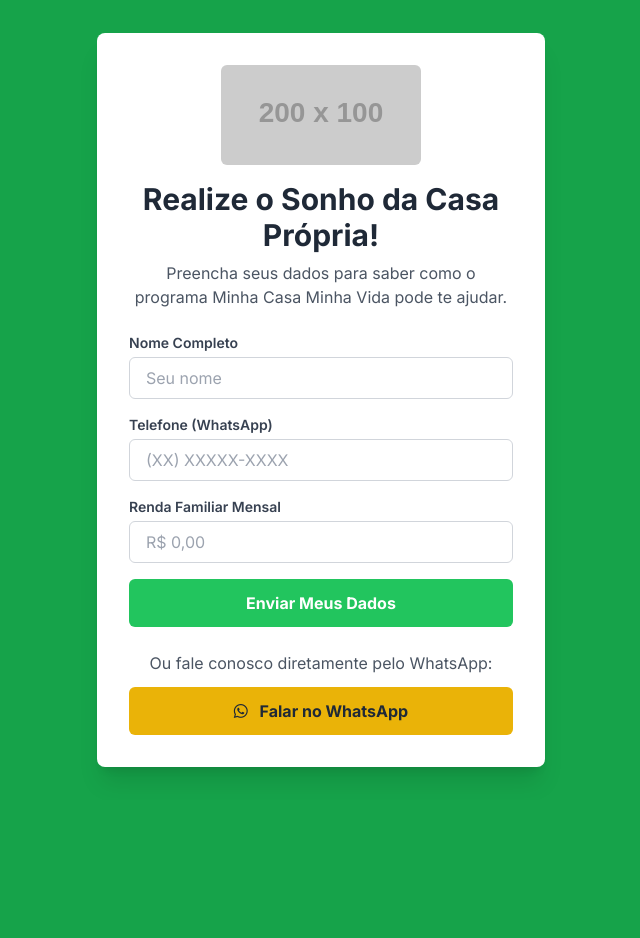
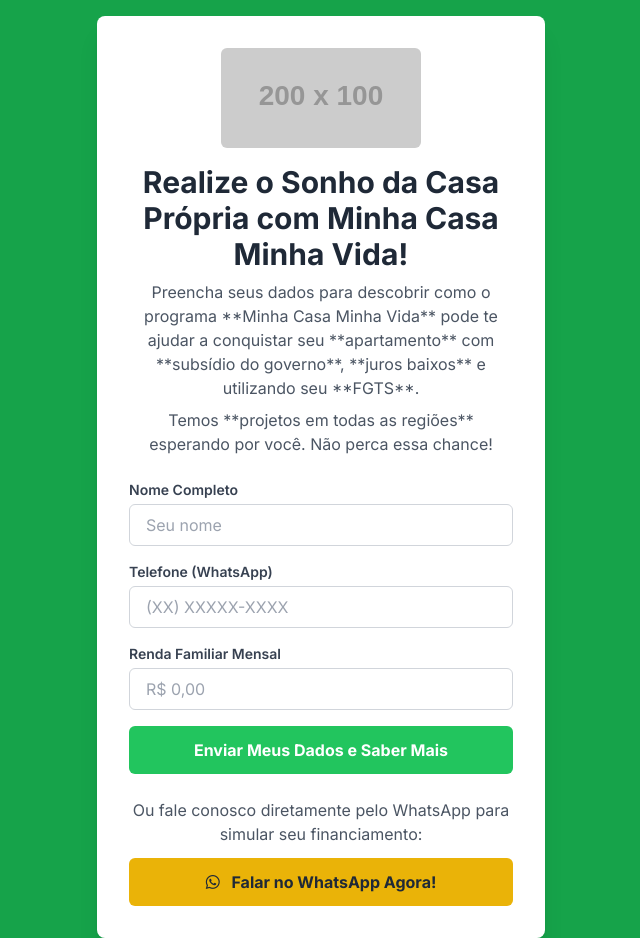
Before and after one commit to Cmaciel1430/SaibaMaisMinhaCasa, a plain HTML site: page index.html in a window 1280 px wide. Shown: the top 938 px of the page, without its empty margins (319-959 px from the left). Before the commit the page ends 800 px from the top, so only its background shows below. Drawn offline with nearby package versions, Linux system fonts and the light colour scheme; placeholder pictures from the web are drawn by us.

Commit message:
Update index.html

```diff
--- a/index.html
+++ b/index.html
@@ -3,7 +3,12 @@
 <head>
     <meta charset="UTF-8">
     <meta name="viewport" content="width=device-width, initial-scale=1.0">
-    <title>Minha Casa Minha Vida - Seu Novo Lar</title>
+    <!-- Título otimizado para SEO -->
+    <title>Minha Casa Minha Vida: Apartamentos com Subsídio e FGTS | Conquiste Seu Lar</title>
+    <!-- Meta Description: Descrição que aparece nos resultados de busca -->
+    <meta name="description" content="Realize o sonho da casa própria com o programa Minha Casa Minha Vida. Apartamentos com subsídio, juros baixos e uso do FGTS em todas as regiões. Fale conosco!">
+    <!-- Meta Keywords: Palavras-chave relevantes para a busca (opcional, mas bom ter) -->
+    <meta name="keywords" content="Minha Casa Minha Vida, apartamento, casa própria, subsídio, FGTS, financiamento, juros baixos, imóveis, comprar apartamento, primeiro imóvel, programa habitacional">
     <!-- Carrega o Tailwind CSS para estilização -->
     <script src="https://cdn.tailwindcss.com"></script>
     <!-- Carrega a fonte Inter do Google Fonts -->
@@ -23,9 +28,10 @@
         <div class="text-center mb-6">
             <!-- Logo do Minha Casa Minha Vida (placeholder) -->
             <!-- Substitua esta URL pela imagem real do logo, se tiver uma -->
-            <img src="https://placehold.co/200x100/007bff/ffffff?text=Minha+Casa+Minha+Vida+Logo" alt="Logo Minha Casa Minha Vida" class="mx-auto mb-4 rounded-md">
-            <h1 class="text-3xl font-bold text-gray-800 mb-2">Realize o Sonho da Casa Própria!</h1>
-            <p class="text-gray-600">Preencha seus dados para saber como o programa Minha Casa Minha Vida pode te ajudar.</p>
+            <img src="https://placehold.co/200x100/007bff/ffffff?text=Minha+Casa+Minha+Vida+Logo" alt="Logo Minha Casa Minha Vida - Oportunidade de Imóvel" class="mx-auto mb-4 rounded-md">
+            <h1 class="text-3xl font-bold text-gray-800 mb-2">Realize o Sonho da Casa Própria com Minha Casa Minha Vida!</h1>
+            <p class="text-gray-600">Preencha seus dados para descobrir como o programa **Minha Casa Minha Vida** pode te ajudar a conquistar seu **apartamento** com **subsídio do governo**, **juros baixos** e utilizando seu **FGTS**.</p>
+            <p class="text-gray-600 mt-2">Temos **projetos em todas as regiões** esperando por você. Não perca essa chance!</p>
         </div>
 
         <!-- Formulário de captura de dados -->
@@ -48,18 +54,18 @@
             <!-- Botão de envio dos dados, com cor verde e responsivo -->
             <button type="submit"
                     class="w-full bg-green-500 text-white font-bold py-3 px-4 rounded-md hover:bg-green-700 focus:outline-none focus:ring-2 focus:ring-green-500 focus:ring-opacity-50 transition duration-300 ease-in-out">
-                Enviar Meus Dados
+                Enviar Meus Dados e Saber Mais
             </button>
         </form>
 
         <!-- Seção para contato direto via WhatsApp -->
         <div class="mt-6 text-center">
-            <p class="text-gray-600 mb-3">Ou fale conosco diretamente pelo WhatsApp:</p>
+            <p class="text-gray-600 mb-3">Ou fale conosco diretamente pelo WhatsApp para simular seu financiamento:</p>
             <!-- Botão do WhatsApp, com cor amarela e responsivo -->
-            <!-- IMPORTANTE: Substitua '5511953282008' pelo seu número de telefone com DDD -->
-            <a href="https://wa.me/5511953282008?text=Olá!%20Tenho%20interesse%20no%20programa%20Minha%20Casa%20Minha%20Vida." target="_blank"
+            <!-- SEU NÚMERO ATUALIZADO: 5511953282008 -->
+            <a href="https://wa.me/5511953282008?text=Olá!%20Tenho%20interesse%20no%20programa%20Minha%20Casa%20Minha%20Vida%20e%20gostaria%20de%20saber%20mais." target="_blank"
                class="w-full inline-block bg-yellow-500 text-gray-800 font-bold py-3 px-4 rounded-md hover:bg-yellow-600 focus:outline-none focus:ring-2 focus:ring-yellow-500 focus:ring-opacity-50 transition duration-300 ease-in-out">
-                <i class="fab fa-whatsapp mr-2"></i> Falar no WhatsApp
+                <i class="fab fa-whatsapp mr-2"></i> Falar no WhatsApp Agora!
             </a>
         </div>
     </div>
```
